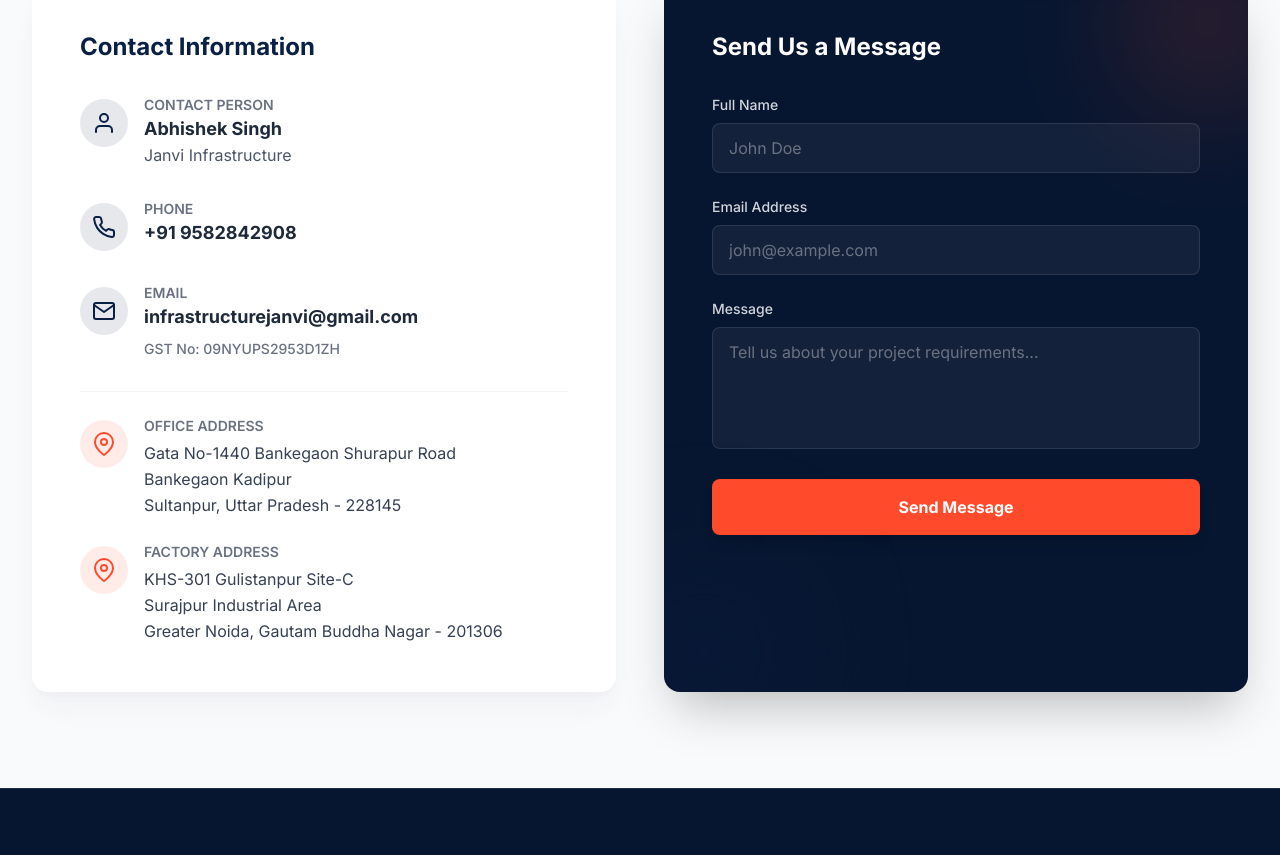
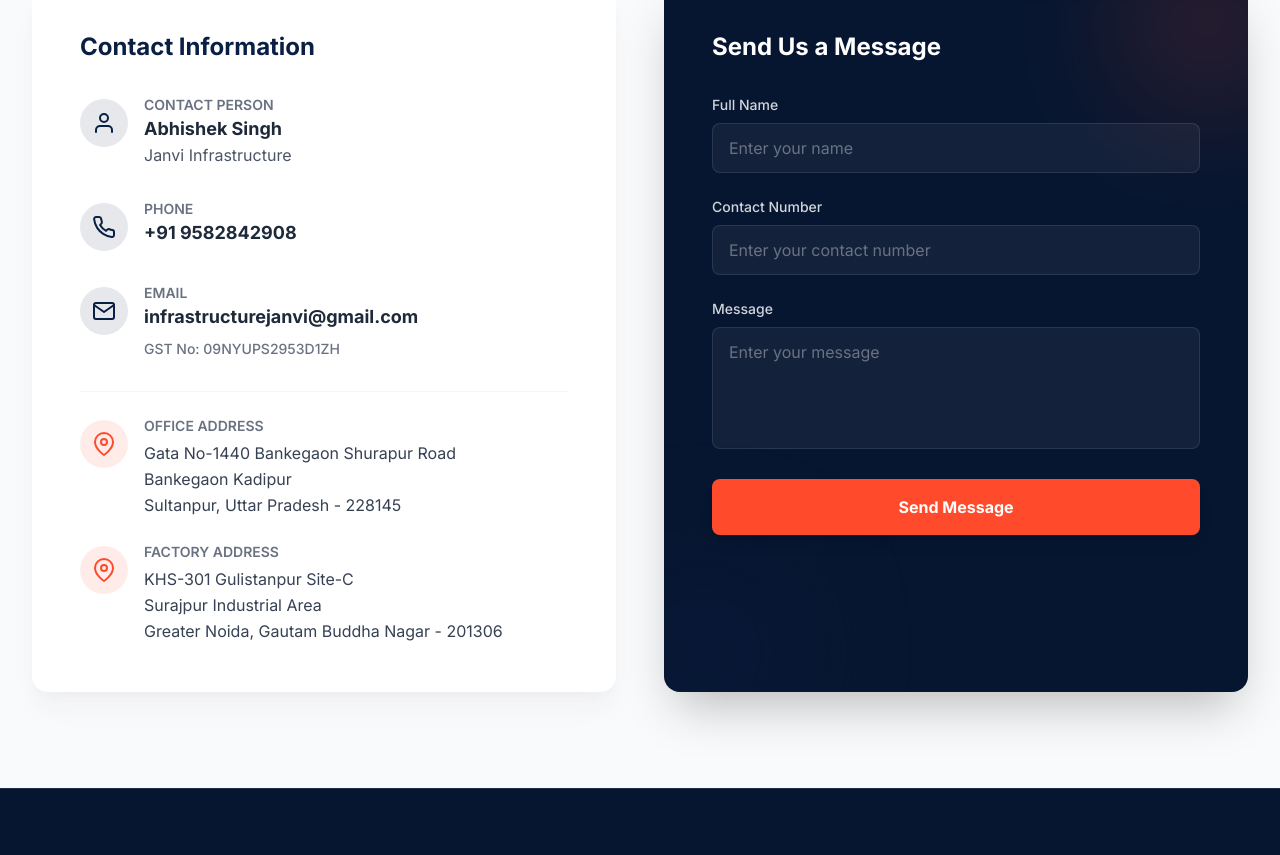
Before and after one commit to Jitesh39/Janviinfrastructure, a Next.js app: page / in a window 1280 px wide. Shown: the part 4824-5679 px from the top of the page. Built offline with nearby package versions, Linux system fonts and the light colour scheme.

Commit message:
design form

```diff
--- a/src/app/services/[slug]/page.tsx
+++ b/src/app/services/[slug]/page.tsx
@@ -1,6 +1,6 @@
 import { notFound } from "next/navigation";
 import { servicesData } from "@/data/servicesData";
-import ServiceDetailClient from "@/components/ServiceDetailClient";
+import ServiceDetailClient from "../../../components/ServiceDetailClient";
 
 export async function generateStaticParams() {
   return servicesData.map((s) => ({
--- a/src/components/CallNowButton.tsx
+++ b/src/components/CallNowButton.tsx
@@ -13,7 +13,7 @@
 
   return (
     <motion.a
-      href="tel:+919582842908"
+      href="tel:+917380655665"
       aria-label="Call Now"
       initial={{ x: 50, opacity: 0 }}
       animate={{
--- a/src/components/Contact.tsx
+++ b/src/components/Contact.tsx
@@ -11,6 +11,21 @@
     e.preventDefault();
     const form = e.currentTarget;
     const data = new FormData(form);
+
+    // Basic validation for the specific requirement
+    const name = data.get("name") as string;
+    const phone = data.get("phone") as string;
+    const message = data.get("message") as string;
+
+    if (!name || !phone || !message) {
+      setFormStatus("Please fill all fields correctly");
+      return;
+    }
+
+    if (!/^[0-9]{10}$/.test(phone)) {
+      setFormStatus("Please enter a valid 10-digit contact number");
+      return;
+    }
 
     try {
       const response = await fetch("https://formspree.io/f/mvzvqrdq", {
@@ -169,22 +184,25 @@
                   name="name"
                   required
                   className="w-full px-4 py-3 bg-white/5 border border-white/10 rounded-lg focus:outline-none focus:ring-2 focus:ring-secondary text-white placeholder-gray-500 transition-all"
-                  placeholder="John Doe"
+                  placeholder="Enter your name"
                   suppressHydrationWarning
                 />
               </div>
 
               <div>
-                <label htmlFor="email" className="block text-sm font-medium text-gray-300 mb-2">
-                  Email Address
+                <label htmlFor="phone" className="block text-sm font-medium text-gray-300 mb-2">
+                  Contact Number
                 </label>
                 <input
-                  type="email"
-                  id="email"
-                  name="email"
+                  type="tel"
+                  id="phone"
+                  name="phone"
                   required
+                  pattern="[0-9]{10}"
+                  maxLength={10}
+                  minLength={10}
                   className="w-full px-4 py-3 bg-white/5 border border-white/10 rounded-lg focus:outline-none focus:ring-2 focus:ring-secondary text-white placeholder-gray-500 transition-all"
-                  placeholder="john@example.com"
+                  placeholder="Enter your contact number"
                   suppressHydrationWarning
                 />
               </div>
@@ -199,7 +217,7 @@
                   rows={4}
                   required
                   className="w-full px-4 py-3 bg-white/5 border border-white/10 rounded-lg focus:outline-none focus:ring-2 focus:ring-secondary text-white placeholder-gray-500 transition-all resize-none"
-                  placeholder="Tell us about your project requirements..."
+                  placeholder="Enter your message"
                   suppressHydrationWarning
                 ></textarea>
               </div>
```
